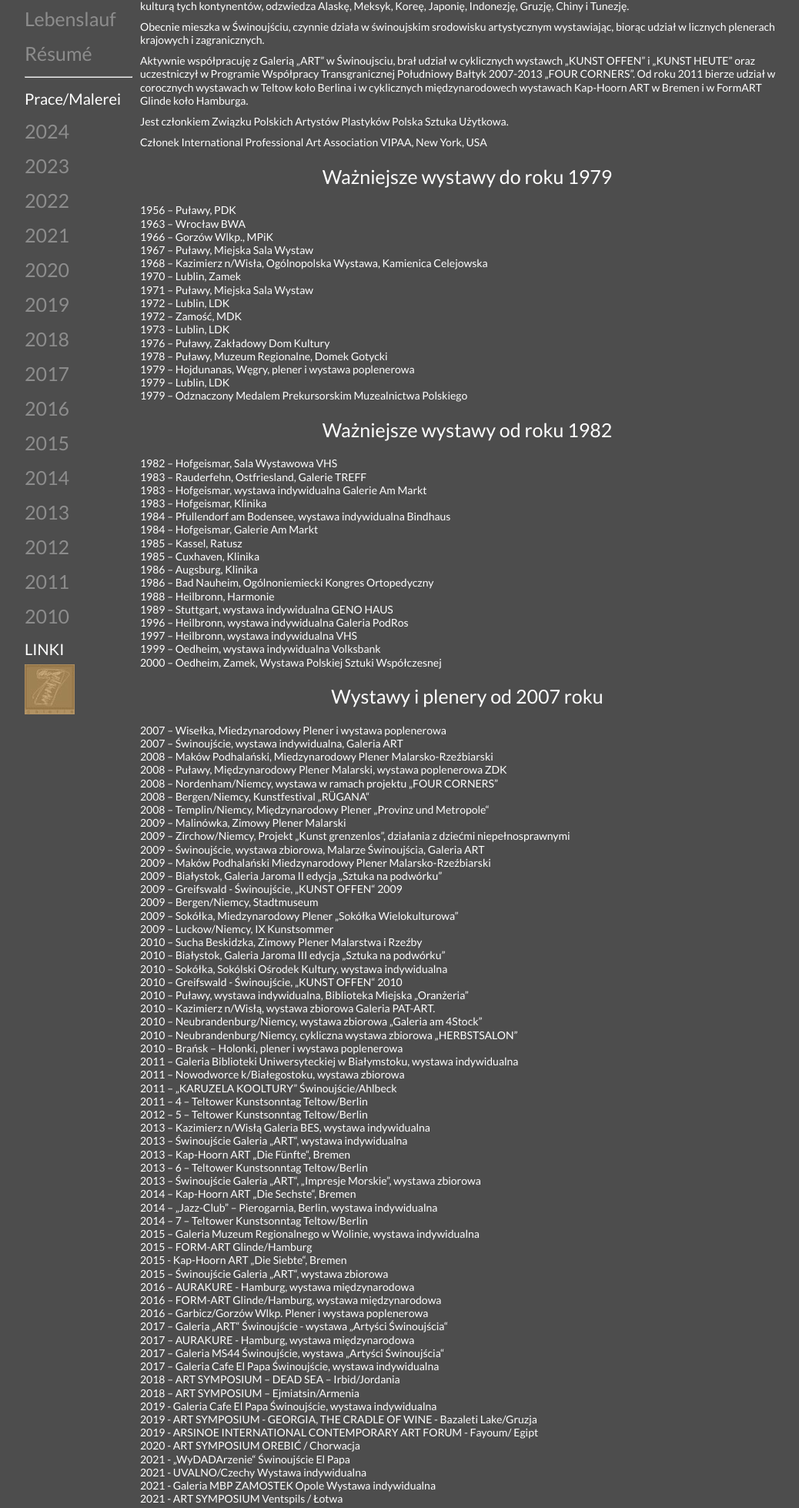
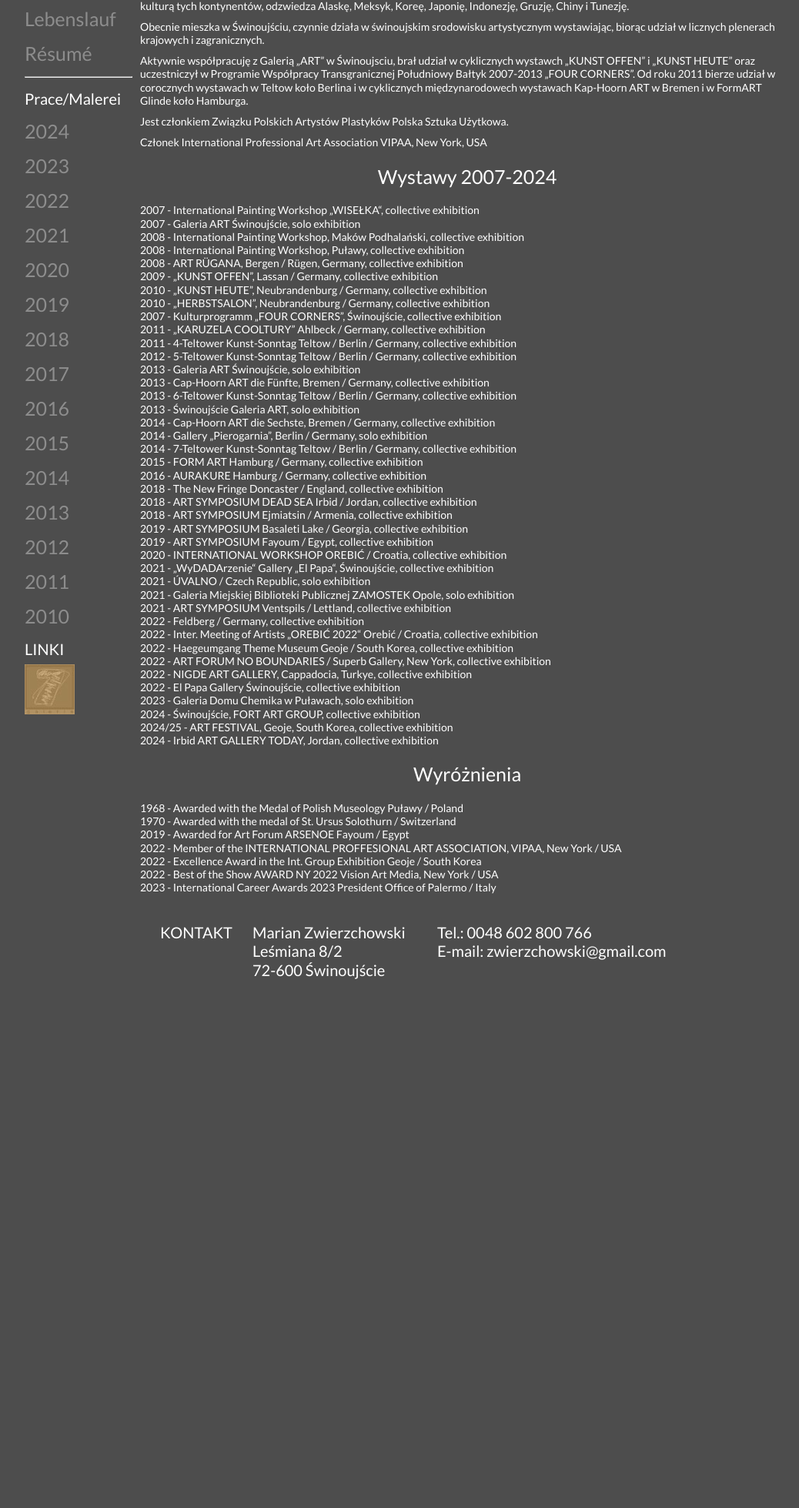
Before and after one commit to blopatka/zwierzchowski-malarstwo, a PHP site: page /index.php?go=zyciorys in a window 1280 px wide. Shown: the part 460-2419 px from the top of the page at 77% size, without its empty margins (108-1146 px from the left). After the commit the page ends 1732 px from the top, so only its background shows below. Run offline with PHP 8.4, Linux system fonts and the light colour scheme.

Commit message:
modify exhibitions and awards

```diff
--- a/site/page/zyciorys.php
+++ b/site/page/zyciorys.php
@@ -9,103 +9,58 @@ document.title="Marian Zwierzchowski - Biografia";
 	<p>Aktywnie współpracuję z Galerią „ART” w Świnoujsciu, brał udział w cyklicznych wystawch „KUNST OFFEN” i „KUNST HEUTE” oraz uczestniczył w Programie Współpracy Transgranicznej Południowy Bałtyk 2007-2013 „FOUR CORNERS”. Od roku 2011 bierze udział w corocznych wystawach w Teltow koło Berlina i w cyklicznych międzynarodowech wystawach Kap-Hoorn ART w Bremen i w FormART Glinde koło Hamburga.</p>
 	<p>Jest członkiem Związku Polskich Artystów Plastyków Polska Sztuka Użytkowa.</p>
 	<p>Członek International Professional Art Association VIPAA, New York, USA</p>
-	<h2>Ważniejsze wystawy do roku 1979 </h2>
+	<h2>Wystawy 2007-2024</h2>
 	<ul>
-		<li>1956 – Puławy, PDK</li>
-		<li>1963 – Wrocław BWA</li>
-		<li>1966 – Gorzów Wlkp., MPiK</li>
-		<li>1967 – Puławy, Miejska Sala Wystaw</li>
-		<li>1968 – Kazimierz n/Wisła, Ogólnopolska Wystawa, Kamienica Celejowska</li>
-		<li>1970 – Lublin, Zamek</li>
-		<li>1971 – Puławy, Miejska Sala Wystaw</li>
-		<li>1972 – Lublin, LDK</li>
-		<li>1972 – Zamość, MDK</li>
-		<li>1973 – Lublin, LDK</li>
-		<li>1976 – Puławy, Zakładowy Dom Kultury</li>
-		<li>1978 – Puławy, Muzeum Regionalne, Domek Gotycki</li>
-		<li>1979 – Hojdunanas, Węgry, plener i wystawa poplenerowa</li>
-		<li>1979 – Lublin, LDK</li>
-		<li>1979 – Odznaczony Medalem Prekursorskim Muzealnictwa Polskiego</li>
+		<li>2007 - International Painting Workshop „WISEŁKA“, collective exhibition</li>
+		<li>2007 - Galeria ART Świnoujście, solo exhibition</li>
+		<li>2008 - International Painting Workshop, Maków Podhalański, collective exhibition</li>
+		<li>2008 - International Painting Workshop, Puławy, collective exhibition</li>
+		<li>2008 - ART RÜGANA, Bergen / Rügen, Germany, collective exhibition</li>
+		<li>2009 - „KUNST OFFEN”, Lassan / Germany, collective exhibition</li>
+		<li>2010 - „KUNST HEUTE”, Neubrandenburg / Germany, collective exhibition</li>
+		<li>2010 - „HERBSTSALON”, Neubrandenburg / Germany, collective exhibition</li>
+		<li>2007 - Kulturprogramm „FOUR CORNERS”, Świnoujście, collective exhibition</li>
+		<li>2011 - „KARUZELA COOLTURY” Ahlbeck / Germany, collective exhibition</li>
+		<li>2011 - 4-Teltower Kunst-Sonntag Teltow / Berlin / Germany, collective exhibition</li>
+		<li>2012 - 5-Teltower Kunst-Sonntag Teltow / Berlin / Germany, collective exhibition</li>
+		<li>2013 - Galeria ART Świnoujście, solo exhibition</li>
+		<li>2013 - Cap-Hoorn ART die Fünfte, Bremen / Germany, collective exhibition</li>
+		<li>2013 - 6-Teltower Kunst-Sonntag Teltow / Berlin / Germany, collective exhibition</li>
+		<li>2013 - Świnoujście Galeria ART, solo exhibition</li>
+		<li>2014 - Cap-Hoorn ART die Sechste, Bremen / Germany, collective exhibition
+		<li>2014 - Gallery „Pierogarnia”, Berlin / Germany, solo exhibition</li>
+		<li>2014 - 7-Teltower Kunst-Sonntag Teltow / Berlin / Germany, collective exhibition</li>
+		<li>2015 - FORM ART Hamburg / Germany, collective exhibition</li>
+		<li>2016 - AURAKURE Hamburg / Germany, collective exhibition</li>
+		<li>2018 - The New Fringe Doncaster / England, collective exhibition</li>
+		<li>2018 - ART SYMPOSIUM DEAD SEA Irbid / Jordan, collective exhibition</li>
+		<li>2018 - ART SYMPOSIUM Ejmiatsin / Armenia, collective exhibition</li>
+		<li>2019 - ART SYMPOSIUM Basaleti Lake / Georgia, collective exhibition</li>
+		<li>2019 - ART SYMPOSIUM Fayoum / Egypt, collective exhibition</li>
+		<li>2020 - INTERNATIONAL WORKSHOP OREBIĆ / Croatia, collective exhibition</li>
+		<li>2021 - „WyDADArzenie“ Gallery „El Papa“, Świnoujście, collective exhibition</li>
+		<li>2021 - ÚVALNO / Czech Republic, solo exhibition</li>
+		<li>2021 - Galeria Miejskiej Biblioteki Publicznej ZAMOSTEK Opole, solo exhibition</li>
+		<li>2021 - ART SYMPOSIUM Ventspils / Lettland, collective exhibition</li>
+		<li>2022 - Feldberg / Germany, collective exhibition</li>
+		<li>2022 - Inter. Meeting of Artists „OREBIĆ 2022“ Orebić / Croatia, collective exhibition</li>
+		<li>2022 - Haegeumgang Theme Museum Geoje / South Korea, collective exhibition</li>
+		<li>2022 - ART FORUM NO BOUNDARIES / Superb Gallery, New York, collective exhibition</li>
+		<li>2022 - NIGDE ART GALLERY, Cappadocia, Turkye, collective exhibition</li>
+		<li>2022 - El Papa Gallery Świnoujście, collective exhibition</li>
+		<li>2023 - Galeria Domu Chemika w Puławach, solo exhibition</li>
+		<li>2024 - Świnoujście, FORT ART GROUP, collective exhibition</li>
+		<li>2024/25 - ART FESTIVAL, Geoje, South Korea, collective exhibition</li>
+		<li>2024 - Irbid ART GALLERY TODAY, Jordan, collective exhibition</li>
 	</ul>
-	<h2>Ważniejsze wystawy od roku 1982 </h2>
+	<h2>Wyróżnienia</h2>
 	<ul>
-		<li>1982 – Hofgeismar, Sala Wystawowa VHS</li>
-		<li>1983 – Rauderfehn, Ostfriesland, Galerie TREFF</li>
-		<li>1983 – Hofgeismar, wystawa indywidualna Galerie Am Markt</li>
-		<li>1983 – Hofgeismar, Klinika</li>
-		<li>1984 – Pfullendorf am  Bodensee, wystawa indywidualna Bindhaus</li>
-		<li>1984 – Hofgeismar, Galerie Am Markt</li>
-		<li>1985 – Kassel, Ratusz</li>
-		<li>1985 – Cuxhaven, Klinika</li>
-		<li>1986 – Augsburg, Klinika</li>
-		<li>1986 – Bad Nauheim, Ogólnoniemiecki Kongres Ortopedyczny</li>
-		<li>1988 – Heilbronn, Harmonie</li>
-		<li>1989 – Stuttgart, wystawa indywidualna GENO HAUS </li>
-		<li>1996 – Heilbronn, wystawa indywidualna Galeria PodRos</li>
-		<li>1997 – Heilbronn, wystawa indywidualna VHS</li>
-		<li>1999 – Oedheim, wystawa indywidualna Volksbank</li>
-		<li>2000 – Oedheim, Zamek, Wystawa Polskiej Sztuki Współczesnej</li>
-	</ul>
-	<h2>Wystawy i plenery od 2007 roku </h2>
-	<ul>
-		<li>2007 – Wisełka, Miedzynarodowy Plener i wystawa poplenerowa</li>
-		<li>2007 – Świnoujście, wystawa indywidualna, Galeria ART</li>
-		<li>2008 – Maków Podhalański, Miedzynarodowy Plener Malarsko-Rzeźbiarski</li>
-		<li>2008 – Puławy, Międzynarodowy Plener Malarski, wystawa poplenerowa ZDK</li>
-		<li>2008 – Nordenham/Niemcy, wystawa w ramach projektu „FOUR CORNERS”</li>
-		<li>2008 – Bergen/Niemcy, Kunstfestival „RÜGANA“</li>
-		<li>2008 – Templin/Niemcy, Międzynarodowy Plener „Provinz und Metropole“</li>
-		<li>2009 – Malinówka, Zimowy Plener Malarski </li>
-		<li>2009 – Zirchow/Niemcy, Projekt „Kunst grenzenlos”, działania z dziećmi niepełnosprawnymi</li>
-		<li>2009 – Świnoujście, wystawa zbiorowa, Malarze Świnoujścia, Galeria ART</li>
-		<li>2009 – Maków Podhalański Miedzynarodowy Plener Malarsko-Rzeźbiarski</li>
-		<li>2009 – Białystok, Galeria Jaroma II edycja „Sztuka na podwórku”</li>
-		<li>2009 – Greifswald - Świnoujście, „KUNST OFFEN“ 2009</li>
-		<li>2009 – Bergen/Niemcy, Stadtmuseum</li>
-		<li>2009 – Sokółka, Miedzynarodowy Plener „Sokółka Wielokulturowa”</li>
-		<li>2009 – Luckow/Niemcy, IX Kunstsommer</li>
-		<li>2010 – Sucha Beskidzka, Zimowy Plener Malarstwa i Rzeźby</li>
-		<li>2010 – Białystok, Galeria Jaroma III edycja „Sztuka na podwórku”</li>
-		<li>2010 – Sokółka, Sokólski Ośrodek Kultury, wystawa indywidualna</li>
-		<li>2010 – Greifswald - Świnoujście, „KUNST OFFEN“ 2010</li>
-		<li>2010 – Puławy, wystawa indywidualna, Biblioteka Miejska „Oranżeria”</li>
-		<li>2010 – Kazimierz n/Wisłą, wystawa zbiorowa Galeria PAT-ART.</li>
-		<li>2010 – Neubrandenburg/Niemcy, wystawa zbiorowa „Galeria am 4Stock”</li>
-		<li>2010 – Neubrandenburg/Niemcy, cykliczna wystawa zbiorowa „HERBSTSALON”</li>
-		<li>2010 – Brańsk – Holonki, plener i wystawa poplenerowa</li>
-		<li>2011 – Galeria Biblioteki Uniwersyteckiej w Białymstoku, wystawa indywidualna</li>
-		<li>2011 – Nowodworce k/Białegostoku, wystawa zbiorowa</li>
-		<li>2011 – „KARUZELA KOOLTURY” Świnoujście/Ahlbeck</li>
-		<li>2011 – 4 – Teltower Kunstsonntag Teltow/Berlin</li>
-		<li>2012 – 5 – Teltower Kunstsonntag Teltow/Berlin</li>
-		<li>2013 – Kazimierz n/Wisłą Galeria BES, wystawa indywidualna</li>
-		<li>2013 – Świnoujście Galeria „ART“, wystawa indywidualna</li>
-		<li>2013 – Kap-Hoorn ART „Die Fünfte“, Bremen</li>
-		<li>2013 – 6 – Teltower Kunstsonntag Teltow/Berlin</li>
-		<li>2013 – Świnoujście Galeria „ART“, „Impresje Morskie”, wystawa zbiorowa</li>
-		<li>2014 – Kap-Hoorn ART „Die Sechste“, Bremen</li>
-		<li>2014 – „Jazz-Club” – Pierogarnia, Berlin, wystawa indywidualna</li>
-		<li>2014 – 7 – Teltower Kunstsonntag Teltow/Berlin</li>
-		<li>2015 – Galeria Muzeum Regionalnego w Wolinie, wystawa indywidualna</li>
-		<li>2015 – FORM-ART Glinde/Hamburg</li>
-		<li>2015 - Kap-Hoorn ART „Die Siebte“, Bremen</li>
-		<li>2015 – Świnoujście Galeria „ART“, wystawa zbiorowa</li>
-        <li>2016 – AURAKURE - Hamburg, wystawa międzynarodowa</li>
-        <li>2016 – FORM-ART Glinde/Hamburg, wystawa międzynarodowa</li>
-        <li>2016 – Garbicz/Gorzów Wlkp. Plener i wystawa poplenerowa</li>
-        <li>2017 – Galeria „ART“ Świnoujście - wystawa „Artyści Świnoujścia“</li>
-        <li>2017 – AURAKURE - Hamburg, wystawa międzynarodowa</li>
-        <li>2017 – Galeria MS44 Świnoujście, wystawa „Artyści Świnoujścia“</li>
-        <li>2017 – Galeria Cafe El Papa Świnoujście, wystawa indywidualna</li>
-        <li>2018 – ART SYMPOSIUM – DEAD SEA – Irbid/Jordania</li>
-        <li>2018 – ART SYMPOSIUM – Ejmiatsin/Armenia</li>
-        <li>2019 - Galeria Cafe El Papa Świnoujście, wystawa indywidualna</li>
-        <li>2019 - ART SYMPOSIUM - GEORGIA, THE CRADLE OF WINE - Bazaleti Lake/Gruzja</li>
-        <li>2019 - ARSINOE INTERNATIONAL CONTEMPORARY ART FORUM - Fayoum/ Egipt</li>
-		<li>2020 - ART SYMPOSIUM OREBIĆ / Chorwacja</li>
-		<li>2021 - „WyDADArzenie“ Świnoujście El Papa</li>
-		<li>2021 - UVALNO/Czechy Wystawa indywidualna</li>
-		<li>2021 - Galeria MBP ZAMOSTEK Opole Wystawa indywidualna</li>
-		<li>2021 - ART SYMPOSIUM Ventspils / Łotwa</li>
+		<li>1968 - Awarded with the Medal of Polish Museology Puławy / Poland</li>
+		<li>1970 - Awarded with the medal of St. Ursus Solothurn / Switzerland</li>
+		<li>2019 - Awarded for Art Forum ARSENOE Fayoum / Egypt</li>
+		<li>2022 - Member of the INTERNATIONAL PROFFESIONAL ART ASSOCIATION, VIPAA, New York / USA</li>
+		<li>2022 - Excellence Award in the Int. Group Exhibition Geoje / South Korea</li>
+		<li>2022 - Best of the Show AWARD NY 2022 Vision Art Media, New York / USA</li>
+		<li>2023 - International Career Awards 2023 President Office of Palermo / Italy</li>
 	</ul>
 </div>
```
Also changed, not shown: site/page/lebenslauf.php (+50 -96 lines), site/page/profile.php (+42 -52 lines).
